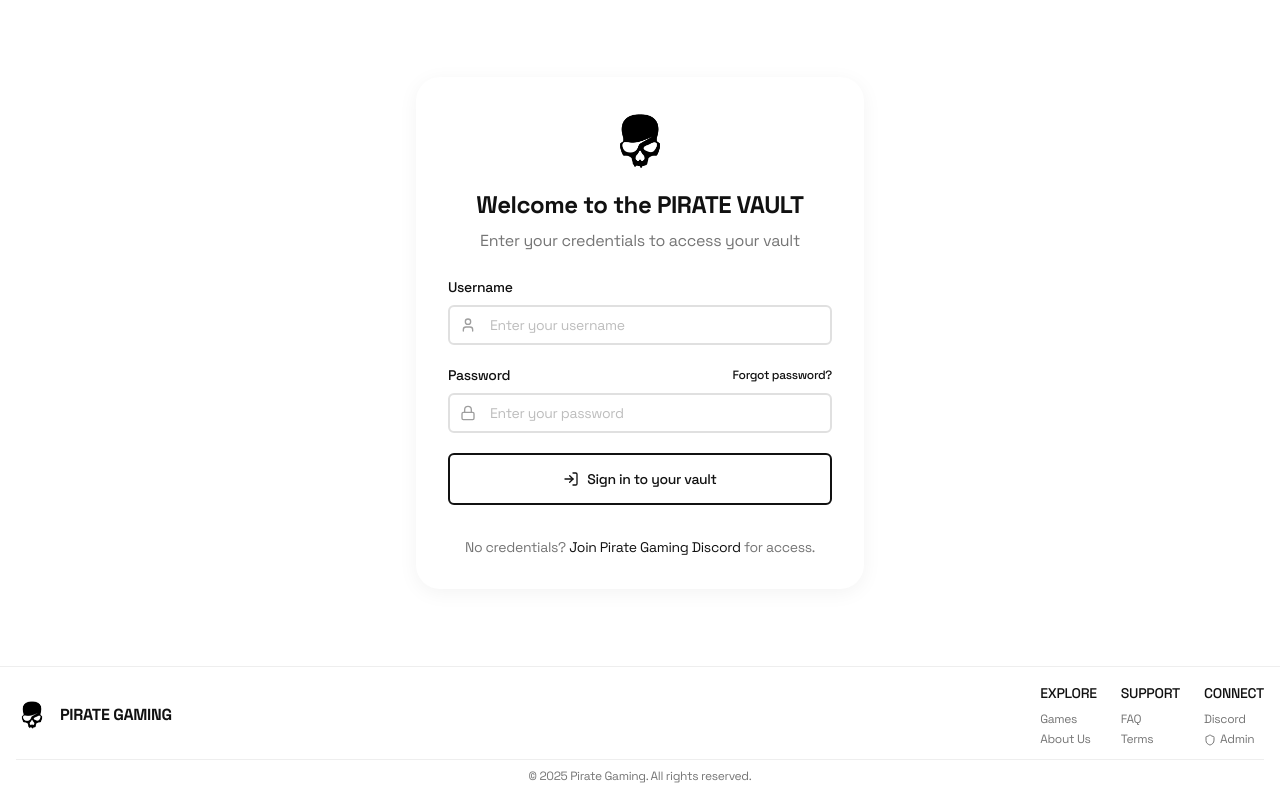
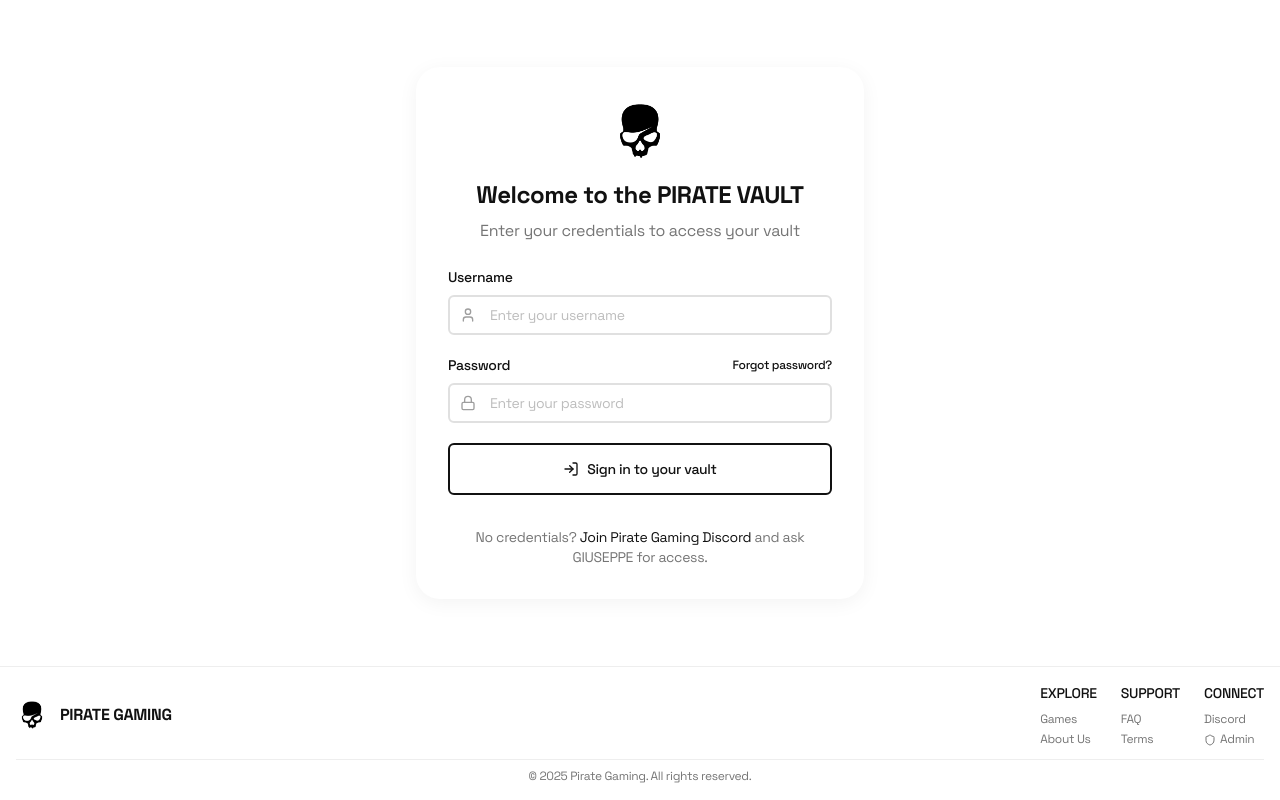
Before and after one commit to InsigniaGiuseppe/pirategamingvault, a React (Vite) app: page / in a window 1280 px wide. Built offline with nearby package versions, Linux system fonts and the light colour scheme; a web font is replaced by a local one.

Commit message:
Fix: Update login form Discord link text
Modified the text in the login form to include "and ask GIUSEPPE for access." while preserving the clickable Discord link functionality.

```diff
--- a/src/components/LoginForm.tsx
+++ b/src/components/LoginForm.tsx
@@ -85,7 +85,7 @@ const LoginForm = ({ onLogin }: LoginFormProps) => {
       </form>
 
       <div className="mt-8 text-sm text-gray-600 text-center">
-        <p>No credentials? <a href="https://discord.gg/cZ7MfkNH" className="text-black hover:underline">Join Pirate Gaming Discord</a> for access.</p>
+        <p>No credentials? <a href="https://discord.gg/cZ7MfkNH" className="text-black hover:underline">Join Pirate Gaming Discord</a> and ask GIUSEPPE for access.</p>
       </div>
     </div>
   );
```
